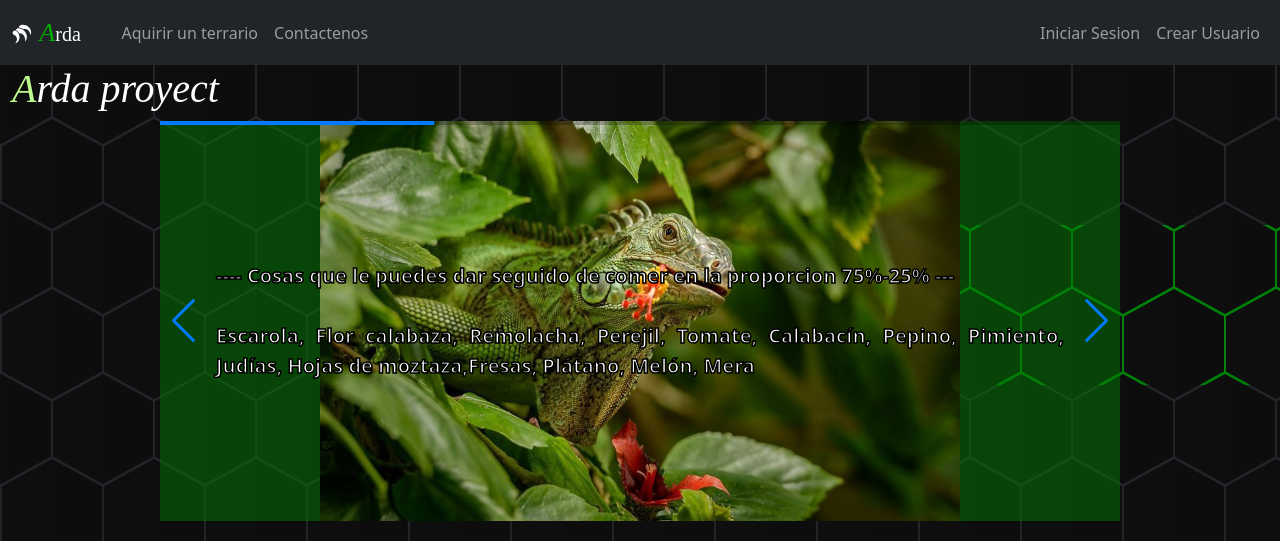
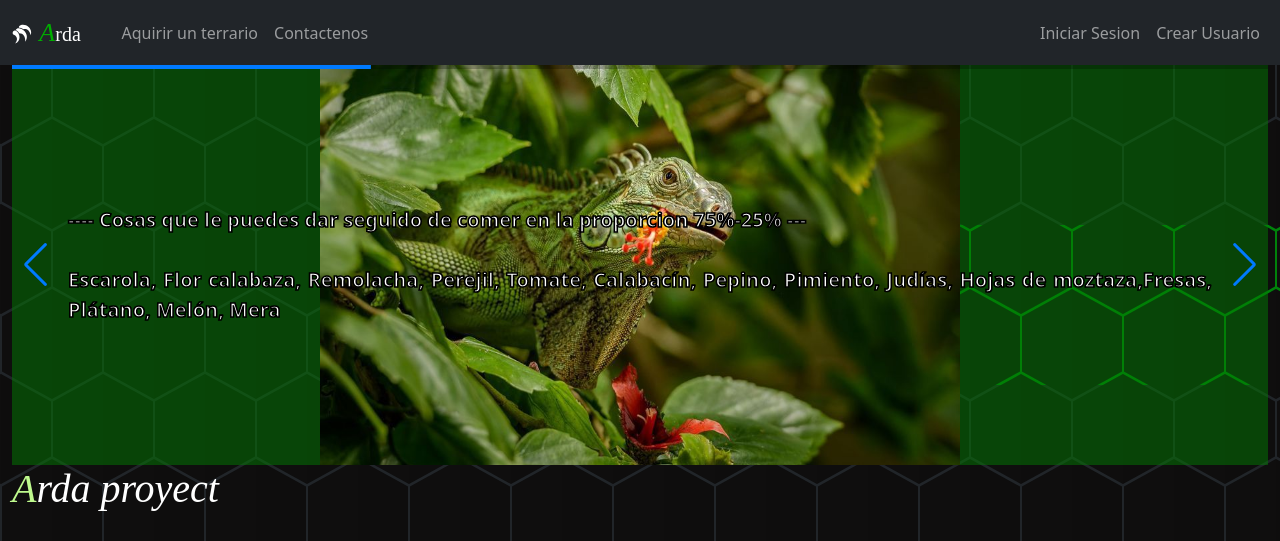
Before and after one commit to Dragonibax/Arda, a React (Create React App) app in the folder arda-front/: page / in a window 1280 px wide. Shown: the top 541 px of the page. Built offline with nearby package versions, Linux system fonts and the light colour scheme.

Commit message:
Cambiar todo a nombre de la senorita
YA jalan los correos

```diff
--- a/arda-front/src/App.css
+++ b/arda-front/src/App.css
@@ -196,9 +196,11 @@ cosas del carrusel
 
 
   .SABswiper{
-    margin: 0 auto;
-    width: 120vh;
+   /* margin: 0 auto; pa centrar */
+    width: 100%;
+    padding: 0% !important;
     height: 50vh;
+    margin: 0%;
 
   }
   .lineaanimada{
@@ -437,4 +439,5 @@ cosas del carrusel
     margin-left: 10%;
     align-items: center;
     width: 100%;
+
 }
--- a/arda-front/src/Paginas/Inicio.js
+++ b/arda-front/src/Paginas/Inicio.js
@@ -19,7 +19,7 @@ function Inicio() {
 
         <Container fluid className="Container-prueba">
 
-        <h1 className="PrincipalTitle"> ARDA PROYECT</h1>
+
         <div className="SABswiper">
 
 
@@ -80,7 +80,11 @@ function Inicio() {
 
       </Swiper>
 
+
+
         </div>
+
+        <h1 className="PrincipalTitle"> ARDA PROYECT</h1>
 
         <div className='title-cards'>
             <h2>Sobre ARDA</h2>
```
Also changed, not shown: 2 other files (tests, documents, lock files or other folders).
